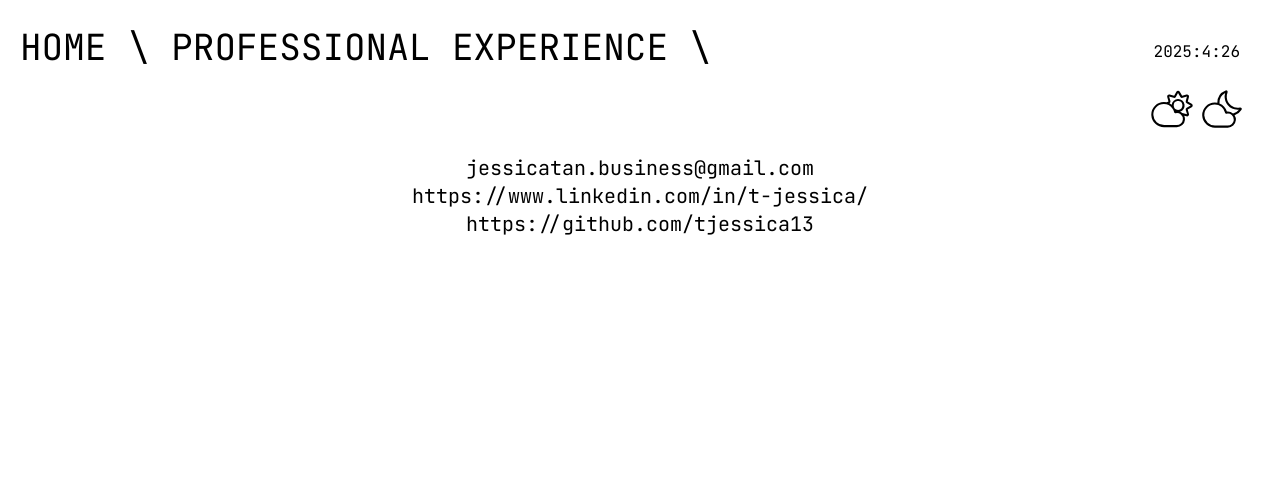
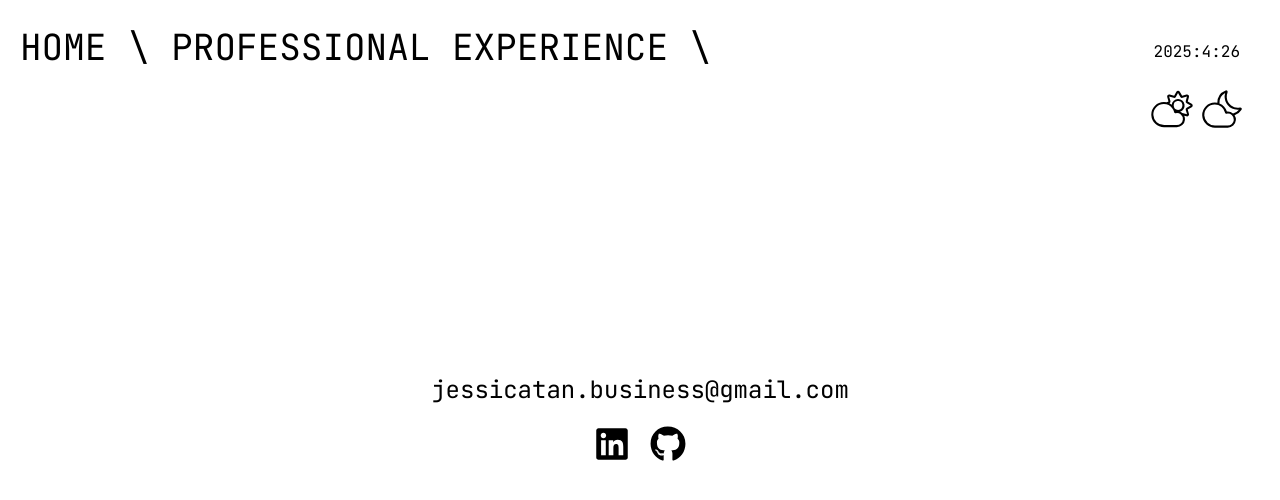
Before and after one commit to tjessica13/personal-website, a Next.js app: page /contact in a window 1280 px wide. Shown: the top 500 px of the page. Built offline with nearby package versions, Linux system fonts and the light colour scheme.

Commit message:
changing contect page

```diff
--- a/app/contact/page.tsx
+++ b/app/contact/page.tsx
@@ -1,5 +1,6 @@
 import DateComponent from '@/components/date';
 import ThemeSwitch from '../ThemeSwitch';
+import { FaLinkedin, FaGithub } from "react-icons/fa";
 
 export default function Contact() {
     return (
@@ -12,9 +13,13 @@ export default function Contact() {
                 </div>
             </div>
 
-            <h1 className="text-center text-xl">jessicatan.business@gmail.com</h1>
-            <a href="https://www.linkedin.com/in/t-jessica"><h1 className="text-center text-xl">https://www.linkedin.com/in/t-jessica/</h1></a>
-            <a href="https://github.com/tjessica13"><h1 className="text-center text-xl">https://github.com/tjessica13</h1></a>
+            <div className="mt-60">
+                <h1 className="text-center text-2xl">jessicatan.business@gmail.com</h1>
+                <div className="flex justify-center gap-5 m-5">
+                    <a href="https://www.linkedin.com/in/t-jessica"><FaLinkedin className="icon"/></a>
+                    <a href="https://github.com/tjessica13"><FaGithub className="icon"/></a>
+                </div>
+            </div>
         </div>
     )
 }
```
